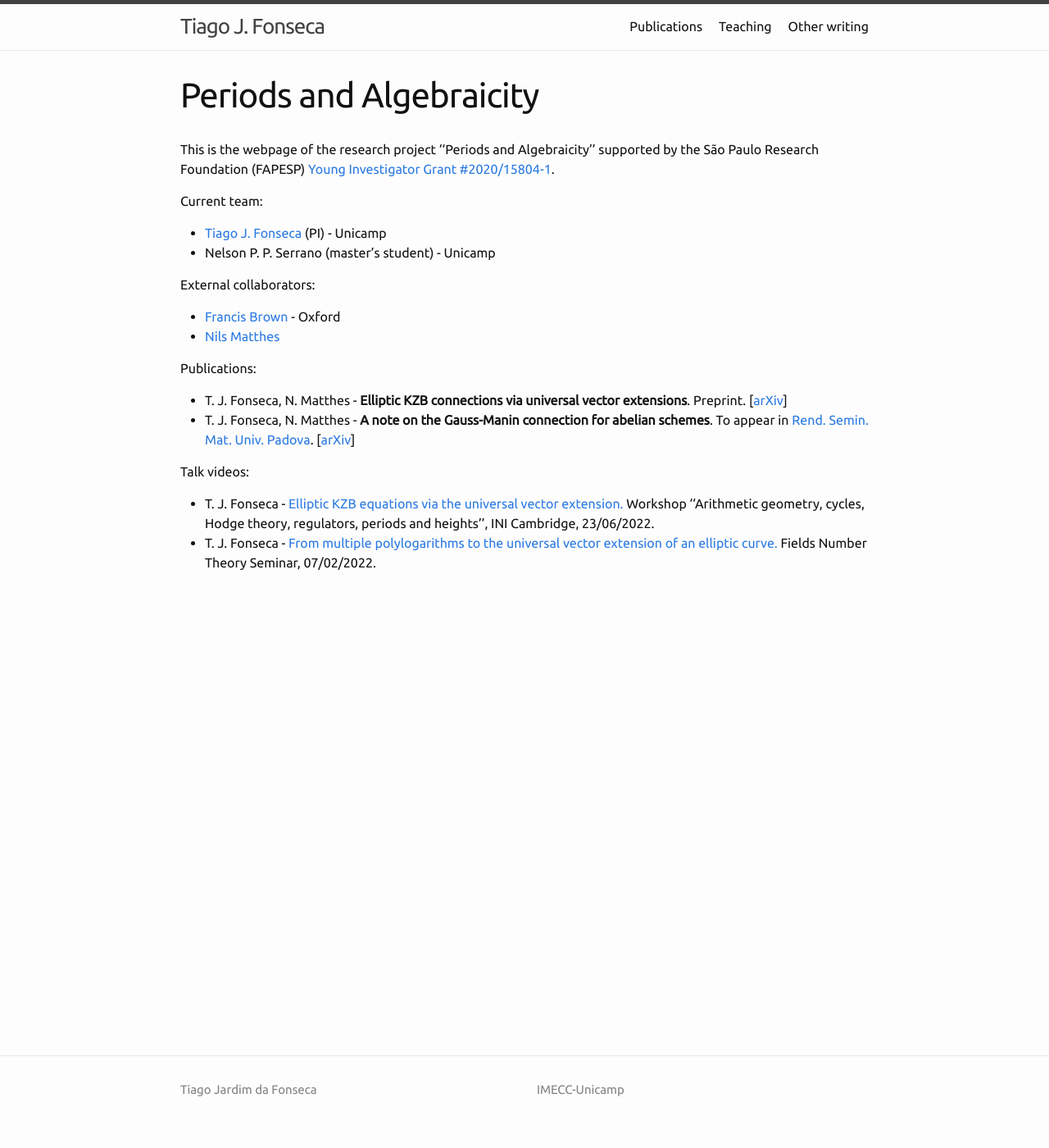
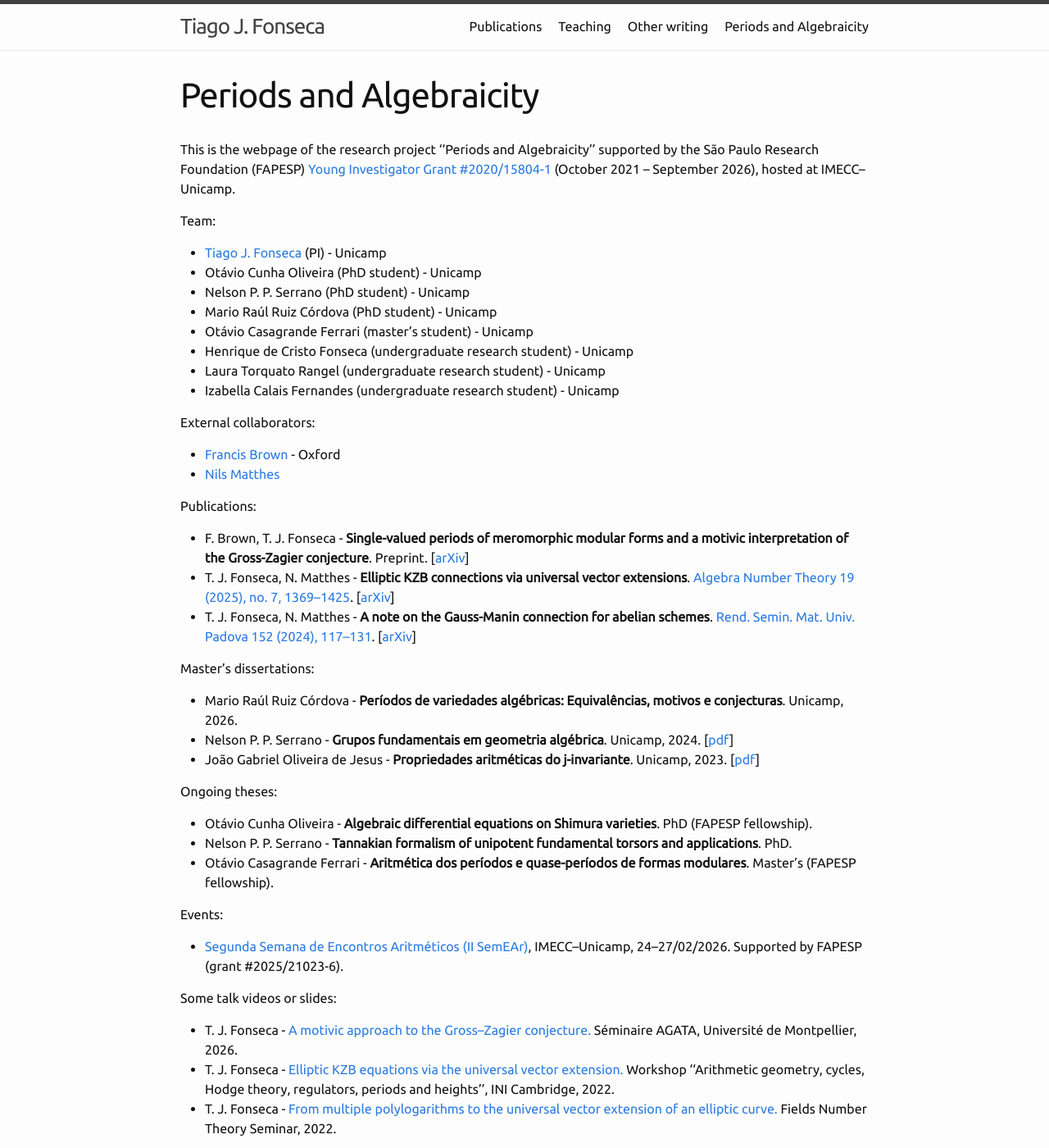
Before and after one commit to tjfonseca/tjfonseca.github.io, a Jekyll site: the page built from periods.md, in a window 1280 px wide and 1400 px high. Shown: the whole window at 82% size. Built offline with Jekyll 4.4.1, drawn with Linux system fonts in a browser that asks for light colours; some of the changed text lies outside the part shown.

Commit message:
Initial commit

```diff
--- a/_config.yml
+++ b/_config.yml
@@ -52,7 +52,7 @@ header_pages:
   - teaching.md
   - writing.md
 #  - seminars.md
-#  - periods.md
+  - periods.md
 
 # Build settings
 theme: minima
--- a/periods.md
+++ b/periods.md
@@ -4,11 +4,17 @@ title: Periods and Algebraicity
 permalink: /periods/
 ---
 
-This is the webpage of the research project ''Periods and Algebraicity'' supported by the São Paulo Research Foundation (FAPESP) [Young Investigator Grant #2020/15804-1](https://bv.fapesp.br/en/auxilios/108313/periods-and-algebraicity/).
+This is the webpage of the research project ''Periods and Algebraicity'' supported by the São Paulo Research Foundation (FAPESP) [Young Investigator Grant #2020/15804-1](https://bv.fapesp.br/en/auxilios/108313/periods-and-algebraicity/) (October 2021 – September 2026), hosted at IMECC–Unicamp.
 
-Current team:
+Team:
  - [Tiago J. Fonseca](https://tjfonseca.github.io/) (PI) - Unicamp
- - Nelson P. P. Serrano (master's student) - Unicamp
+ - Otávio Cunha Oliveira (PhD student) - Unicamp
+ - Nelson P. P. Serrano (PhD student) - Unicamp
+ - Mario Raúl Ruiz Córdova (PhD student) - Unicamp
+ - Otávio Casagrande Ferrari (master's student) - Unicamp
+ - Henrique de Cristo Fonseca (undergraduate research student) - Unicamp
+ - Laura Torquato Rangel (undergraduate research student) - Unicamp
+ - Izabella Calais Fernandes (undergraduate research student) - Unicamp
 
 External collaborators:
  - [Francis Brown](https://www.maths.ox.ac.uk/people/francis.brown) - Oxford
@@ -16,10 +22,34 @@ External collaborators:
 
 Publications:
 
- - T. J. Fonseca, N. Matthes - <b>Elliptic KZB connections via universal vector extensions</b>. Preprint. [<a href="https://arxiv.org/abs/2301.12560" target="_blank">arXiv</a>]
- - T. J. Fonseca, N. Matthes - <b>A note on the Gauss-Manin connection for abelian schemes</b>. To appear in <a href="http://rendiconti.math.unipd.it/forthcoming.php?lan=english" target="_blank">Rend. Semin. Mat. Univ. Padova</a>. [<a href="https://arxiv.org/abs/2201.06402" target="_blank">arXiv</a>]
+ - F. Brown, T. J. Fonseca - <b>Single-valued periods of meromorphic modular forms and a motivic interpretation of the Gross-Zagier conjecture</b>. Preprint. [<a href="https://arxiv.org/abs/2508.04844" target="_blank">arXiv</a>]
+ - T. J. Fonseca, N. Matthes - <b>Elliptic KZB connections via universal vector extensions</b>. <a href="https://msp.org/ant/2025/19-7/p03.xhtml" target="_blank">Algebra Number Theory 19 (2025), no. 7, 1369–1425</a>. [<a href="https://arxiv.org/abs/2301.12560" target="_blank">arXiv</a>]
+ - T. J. Fonseca, N. Matthes - <b>A note on the Gauss-Manin connection for abelian schemes</b>. <a href="https://ems.press/journals/rsmup/articles/14297620" target="_blank">Rend. Semin. Mat. Univ. Padova 152 (2024), 117–131</a>. [<a href="https://arxiv.org/abs/2201.06402" target="_blank">arXiv</a>]
 
-Talk videos:
+Master's dissertations:
 
-- T. J. Fonseca - [Elliptic KZB equations via the universal vector extension.](https://www.youtube.com/watch?v=uSBONXKU4Vw) Workshop ''Arithmetic geometry, cycles, Hodge theory, regulators, periods and heights'', INI Cambridge, 23/06/2022.
-- T. J. Fonseca - [From multiple polylogarithms to the universal vector extension of an elliptic curve.](https://www.youtube.com/watch?v=XFfjSHZGStU&list=PLArBKNfJxuulPcBimEDhzA6hu9792FzFn&index=18) Fields Number Theory Seminar, 07/02/2022.
+ - Mario Raúl Ruiz Córdova - <b>Períodos de variedades algébricas: Equivalências, motivos e conjecturas</b>. Unicamp, 2026.
+ - Nelson P. P. Serrano - <b>Grupos fundamentais em geometria algébrica</b>. Unicamp, 2024. [<a href="https://repositorio.unicamp.br/VisualizadorPdf?codigoArquivo=589494&tipoMidia=0" target="_blank">pdf</a>]
+ - João Gabriel Oliveira de Jesus - <b>Propriedades aritméticas do j-invariante</b>. Unicamp, 2023. [<a href="https://repositorio.unicamp.br/VisualizadorPdf?codigoArquivo=589138&tipoMidia=0" target="_blank">pdf</a>]
+
+Ongoing theses:
+
+ - Otávio Cunha Oliveira - <b>Algebraic differential equations on Shimura varieties</b>. PhD (FAPESP fellowship).
+ - Nelson P. P. Serrano - <b>Tannakian formalism of unipotent fundamental torsors and applications</b>. PhD.
+ - Otávio Casagrande Ferrari - <b>Aritmética dos períodos e quase-períodos de formas modulares</b>. Master's (FAPESP fellowship).
+
+Events:
+
+ - [Segunda Semana de Encontros Aritméticos (II SemEAr)](https://sites.google.com/ufg.br/iisemear/), IMECC–Unicamp, 24–27/02/2026. Supported by FAPESP (grant #2025/21023-6).
+
+
+Some talk videos or slides:
+
+- T. J. Fonseca - [A motivic approach to the Gross–Zagier conjecture.](../assets/documents/montpellier-2026.pdf) Séminaire AGATA, Université de Montpellier, 2026.
+- T. J. Fonseca - [Elliptic KZB equations via the universal vector extension.](https://www.youtube.com/watch?v=uSBONXKU4Vw) Workshop ''Arithmetic geometry, cycles, Hodge theory, regulators, periods and heights'', INI Cambridge, 2022.
+- T. J. Fonseca - [From multiple polylogarithms to the universal vector extension of an elliptic curve.](https://www.youtube.com/watch?v=XFfjSHZGStU&list=PLArBKNfJxuulPcBimEDhzA6hu9792FzFn&index=18) Fields Number Theory Seminar, 2022.
+
+Outreach:
+
+- T. J. Fonseca - [Como calcular trilhões de dígitos de π usando apenas papel, caneta e um supercomputador](https://tjfonseca.github.io/assets/documents/pi.pdf) (slides). Seminário Bolachinha, IMECC-Unicamp, 10/03/2026.
+- Izabella Calais Fernandes - [Números congruentes e a conjectura BSD](../assets/documents/calais-senic.pdf). Won the [top prize at the 2nd Semana Nacional de Iniciação Científica (II SENIC-SBM)](https://www.ime.unicamp.br/destaques/aluna-imecc-conquista-premio-nacional-iniciacao-cientifica).
```
Also changed, not shown: index.md (+2 -2 lines), teaching.md (+5 -3 lines), teaching/CM.md (added, +50 -0 lines), 3 other files.
